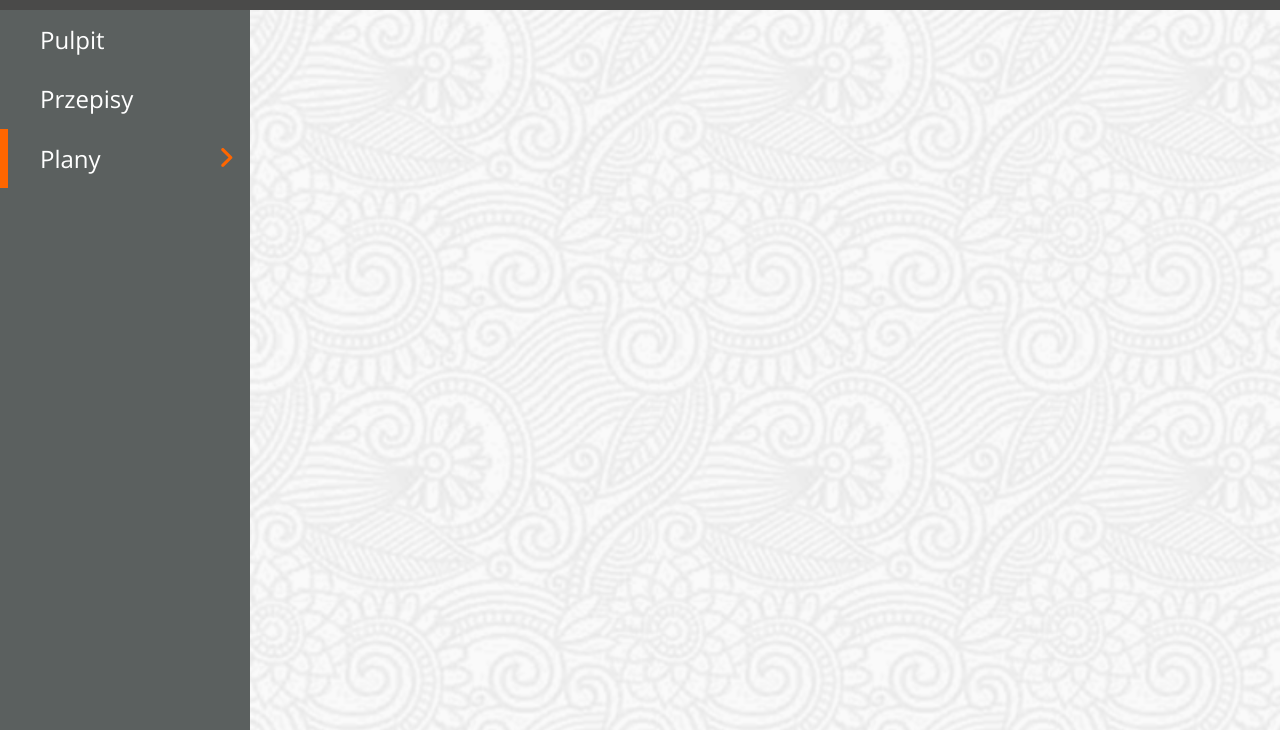
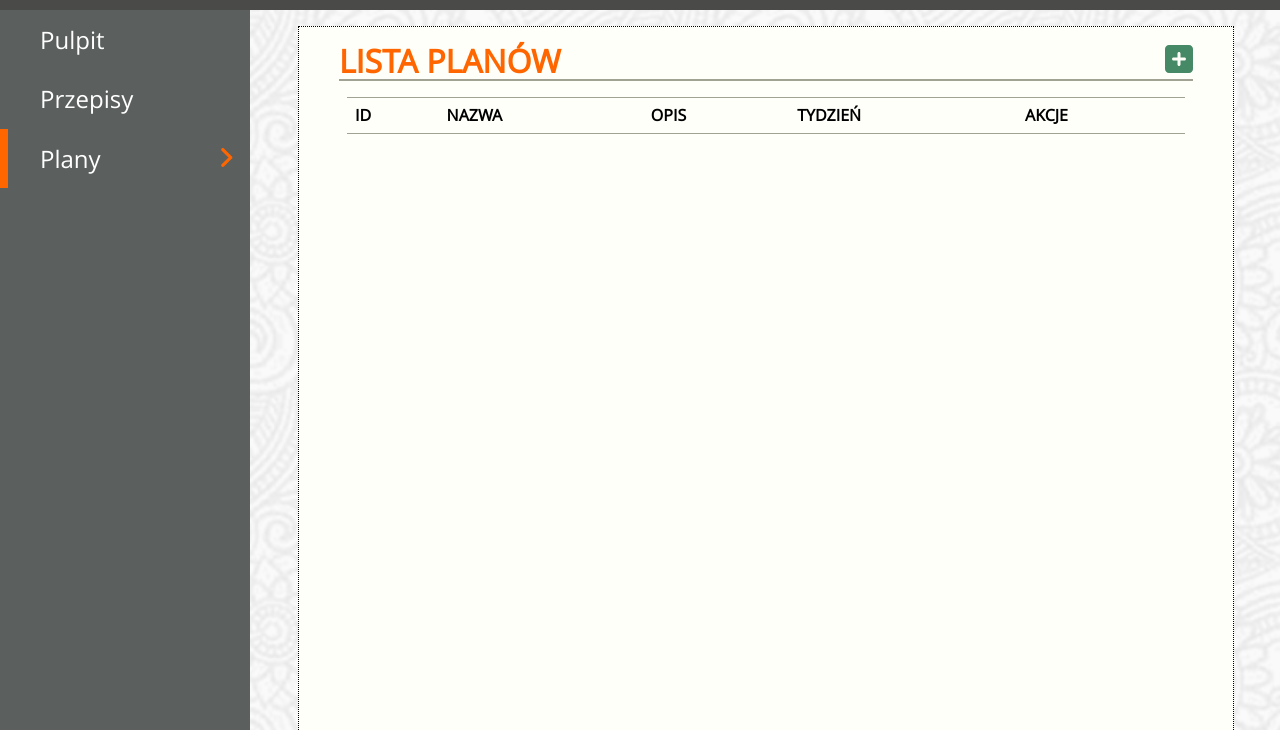
Before and after one commit to JakubDomarecki/ProjectScrum, a website built with Vite: page src/schedules.html in a window 1280 px wide. Shown: the part 70-800 px from the top of the page. Built offline with nearby package versions, Linux system fonts and the light colour scheme.

Commit message:
schedules-table

```diff
--- a/src/schedules.html
+++ b/src/schedules.html
@@ -42,7 +42,27 @@
   </ul>
 </nav>
 
+
 <main class="app__content">
+  <div class="app_container">
+    <div class="recipes__list__title">
+      <h2>Lista Planów</h2>
+      <a href="#"><img class="icon__add" src="icons/square-plus-solid.svg" alt=""></a>
+    </div>
+    <table>
+      <thead>
+      <tr>
+        <th>ID</th>
+        <th>NAZWA</th>
+        <th>OPIS</th>
+        <th>TYDZIEŃ</th>
+        <th>AKCJE</th>
+      </tr>
+      </thead>
+      <tbody id="recipeList">
+      </tbody>
+    </table>
+  </div>
 </main>
 
 <script type="module" src="js/app.js"></script>
--- a/src/scss/main.scss
+++ b/src/scss/main.scss
@@ -10,6 +10,7 @@
 @import "pages/app";
 @import "recipes-form";
 @import "pages/_recipes.scss";
+@import "pages/schedules";
 
 body {
   background-color: $color-background;
--- /dev/null
+++ b/src/scss/pages/_schedules.scss
@@ -0,0 +1,46 @@
+@use "sass:math";
+@import "../variables/colours";
+
+.app_container {
+  background: $color-background;
+  border: 1px dotted;
+  margin-top: 1rem;
+  margin-left: 3rem;
+  width: calc(100vw - (6rem + 250px));
+  height: 100%;
+}
+
+.recipes__list__title {
+  display: flex;
+  align-items: center;
+  justify-content: space-between;
+  margin: 1rem 2.5rem 1rem 2.5rem;
+  border-bottom: 2px solid $color-text-rows;
+  text-transform: uppercase;
+  & h2 {
+    color: $color-buttons;
+  }
+}
+
+.icon__add {
+  height: 2rem;
+}
+
+table {
+  width: calc(100% - 6rem);
+  margin-left: 3rem;
+  border-collapse: collapse;
+}
+
+th,
+td {
+  border-top: 1px solid $color-text-rows;
+  border-bottom: 1px solid $color-text-rows;
+  padding: 8px;
+  text-align: left;
+}
+
+.actions {
+  display: flex;
+  gap: 10px;
+}
```
